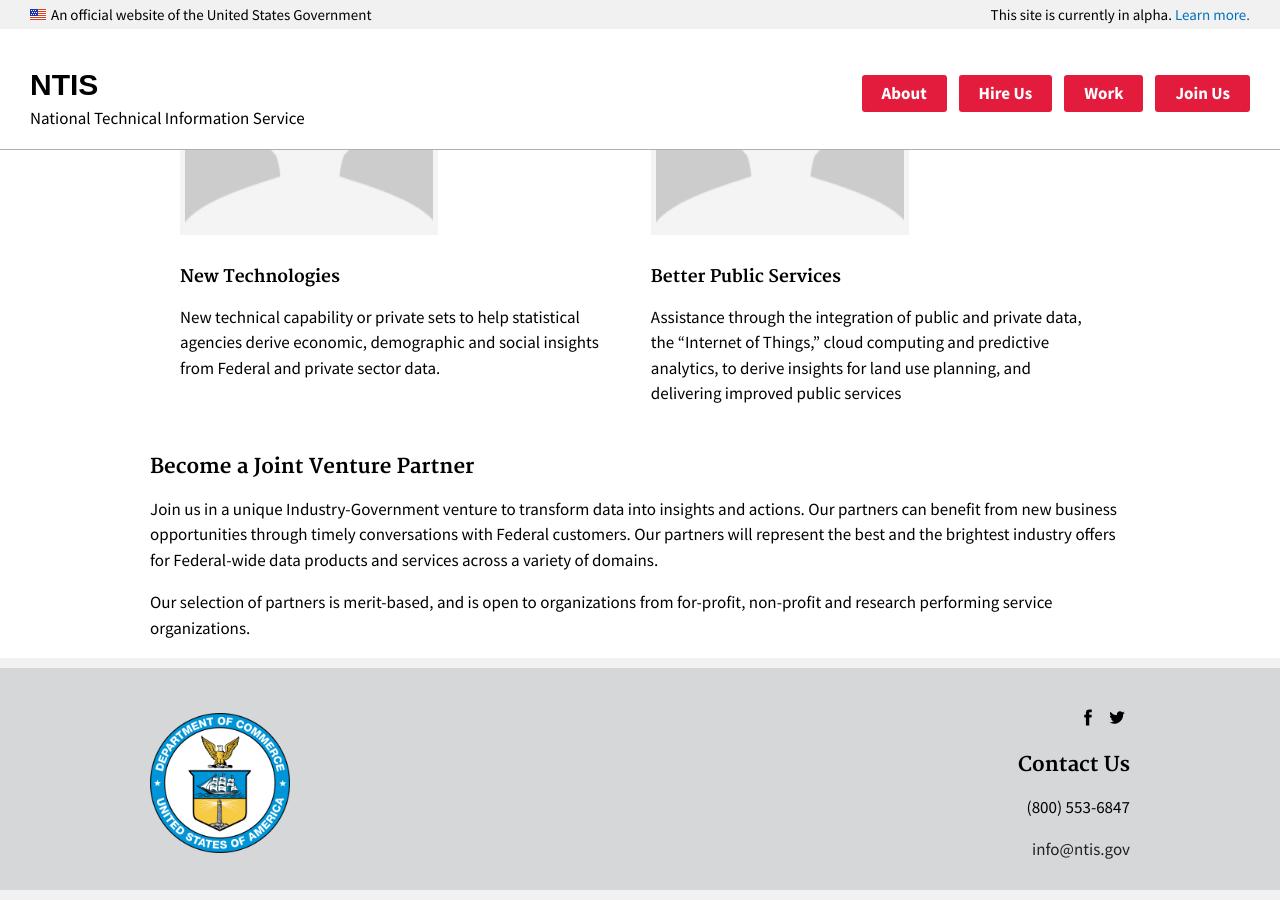
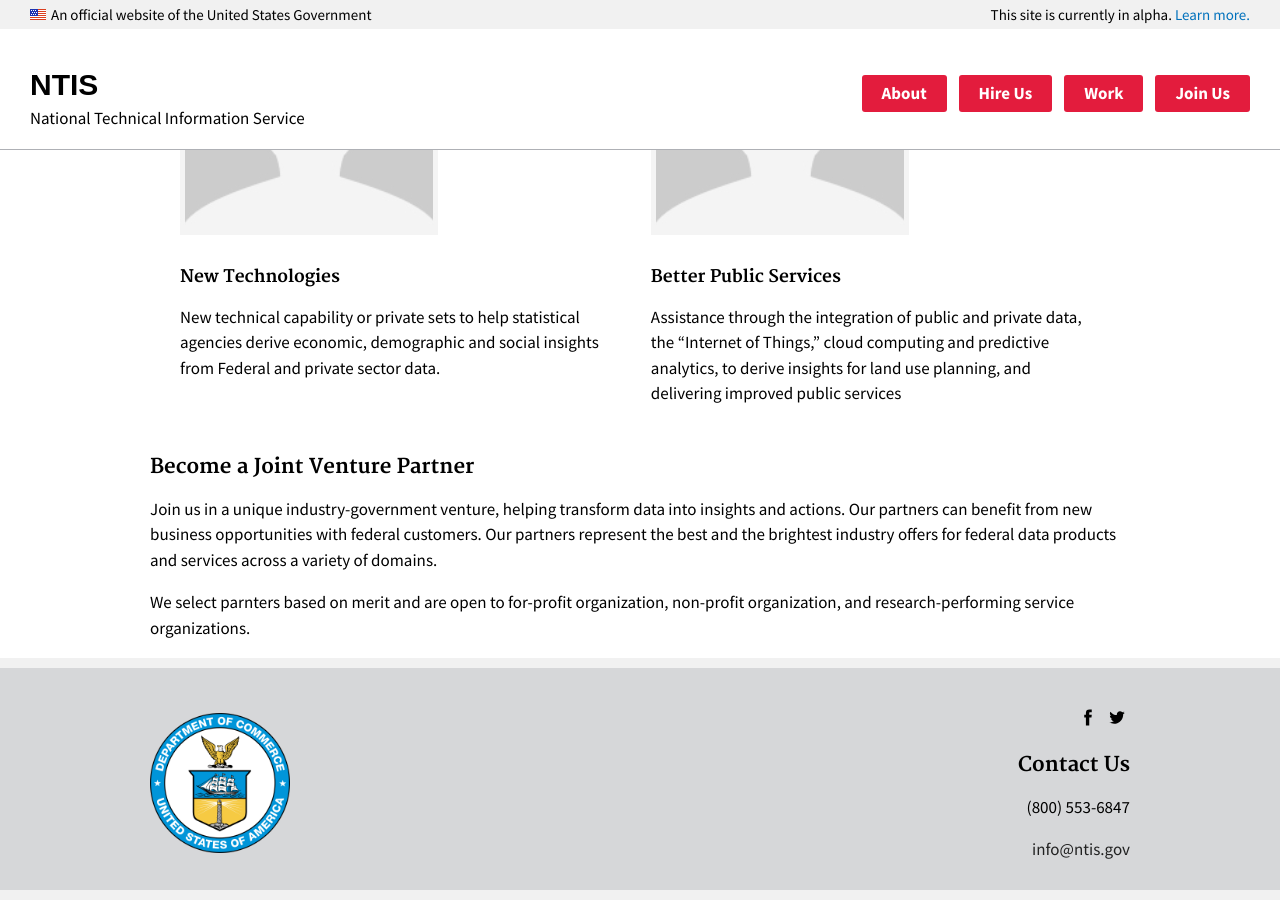
Before and after one commit to 18F/ntis-gov, a Jekyll site: the page built from work.html, in a window 1280 px wide and 900 px high, scrolled down 533 px. Built offline with Jekyll 4.4.1, drawn with Linux system fonts in a browser that asks for light colours.

Commit message:
Update work.html

```diff
--- a/work.html
+++ b/work.html
@@ -27,8 +27,8 @@
 
  <h3>Become a Joint Venture Partner</h3>
 
-<p>Join us in a unique Industry-Government venture to transform data into insights and actions.  Our partners can benefit from new business opportunities through timely conversations with Federal customers.  Our partners will represent the best and the brightest industry offers for Federal-wide data products and services across a variety of domains.
+<p>Join us in a unique industry-government venture, helping transform data into insights and actions.  Our partners can benefit from new business opportunities with federal customers.  Our partners represent the best and the brightest industry offers for federal data products and services across a variety of domains.
 </p>
 
-    <p>Our selection of partners is merit-based, and is open to organizations from for-profit, non-profit and research performing service organizations.</p>
+    <p>We select parnters based on merit and are open to for-profit organization, non-profit organization, and research-performing service organizations.</p>
 </div>
```
